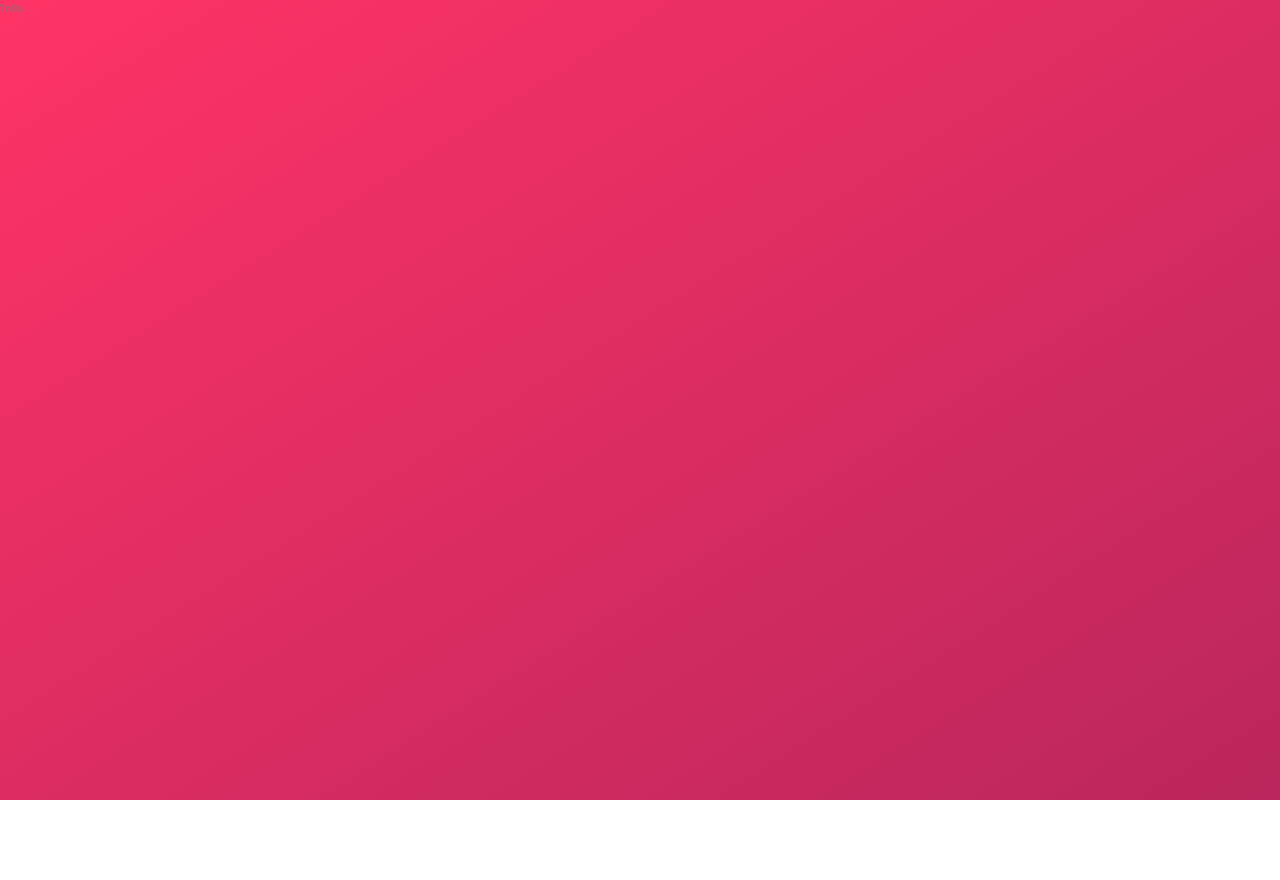
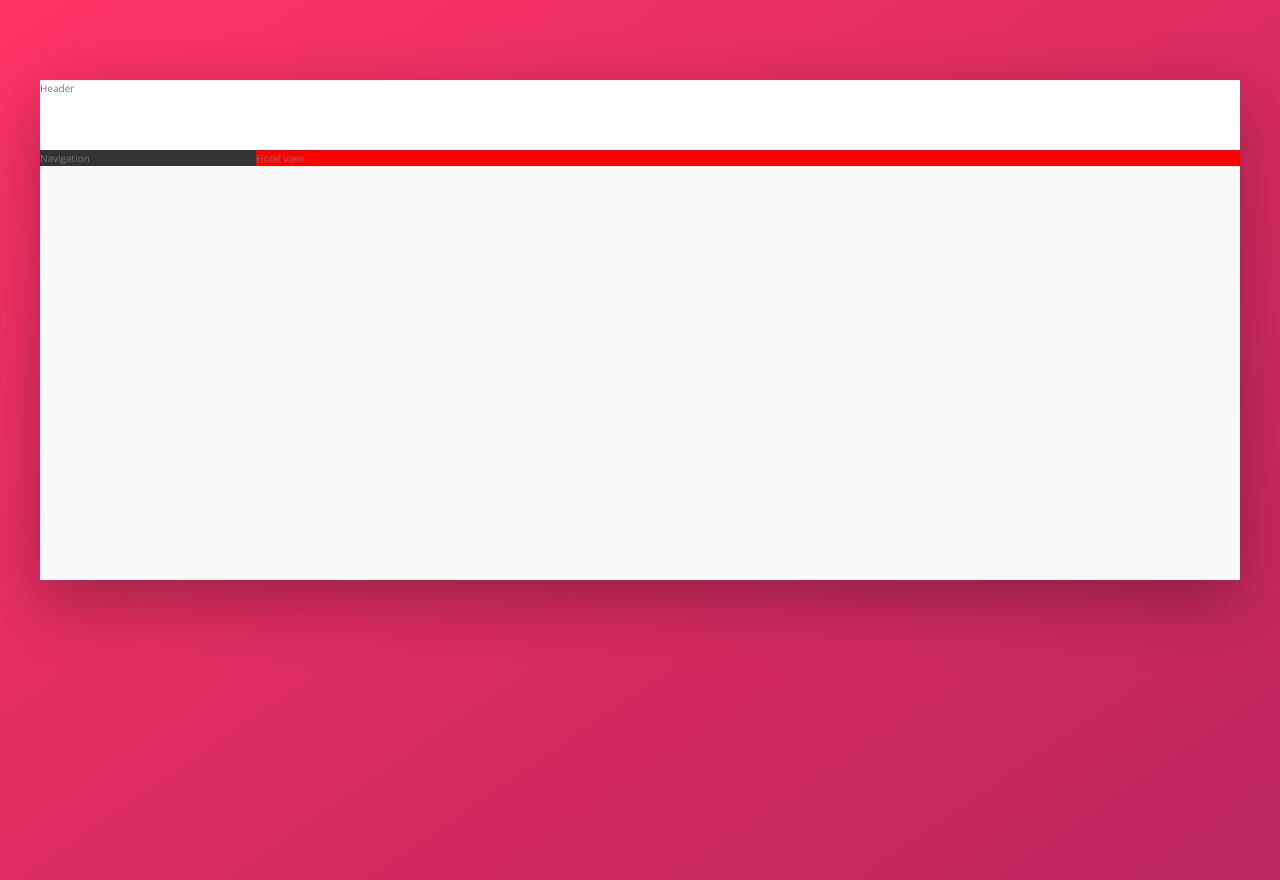
Before and after one commit to SergioHeynes/website-Trillo, a website: page index.html in a window 1280 px wide. Before the commit the page ends 800 px from the top, so only its background shows below. Drawn offline with nearby package versions, Linux system fonts and the light colour scheme.

Commit message:
Completed overall layout.

```diff
--- a/index.html
+++ b/index.html
@@ -11,6 +11,19 @@
     <title>trillo &mdash; Your all-in-one booking app</title>
   </head>
   <body>
-        Trillo
+    <div class="container">
+        <header class="header">
+          Header
+        </header>
+        <div class="content">
+          <nav class="sidebar">
+            Navigation
+          </nav>
+          <main class="hotel-view">
+            Hotel view
+          </main>
+        </div>
+
+    </div>
   </body>
 </html>
--- a/sass/_base.scss
+++ b/sass/_base.scss
@@ -25,6 +25,8 @@ Grey dark 3: #999
     --color-grey-dark-1: #333;
     --color-grey-dark-2: #777;
     --color-grey-dark-3: #999;
+
+    --shadow-dark: 0 2rem 6rem rgba(0, 0, 0, .3);
 }
 
 * {
--- a/sass/_layout.scss
+++ b/sass/_layout.scss
@@ -0,0 +1,31 @@
+.container {
+  max-width: 120rem;
+  margin: 8rem auto;
+  background-color: var(--color-grey-light-1);
+  box-shadow: var(--shadow-dark);
+
+  min-height: 50rem;
+}
+
+.header {
+  height: 7rem;
+  background-color: #FFF;
+  border-bottom: var(--color-grey-light-2);
+}
+
+.content {
+  display: flex;
+}
+
+.sidebar {
+  background-color: var(--color-grey-dark-1);
+
+  flex: 0 0 18%; //grow shrink basis
+}
+
+.hotel-view {
+  background-color: #FFF;
+  background-color: red;
+
+  flex: 1;
+}
```
Also changed, not shown: css/style.css. Lines whose indentation alone changed are shown as unchanged.
